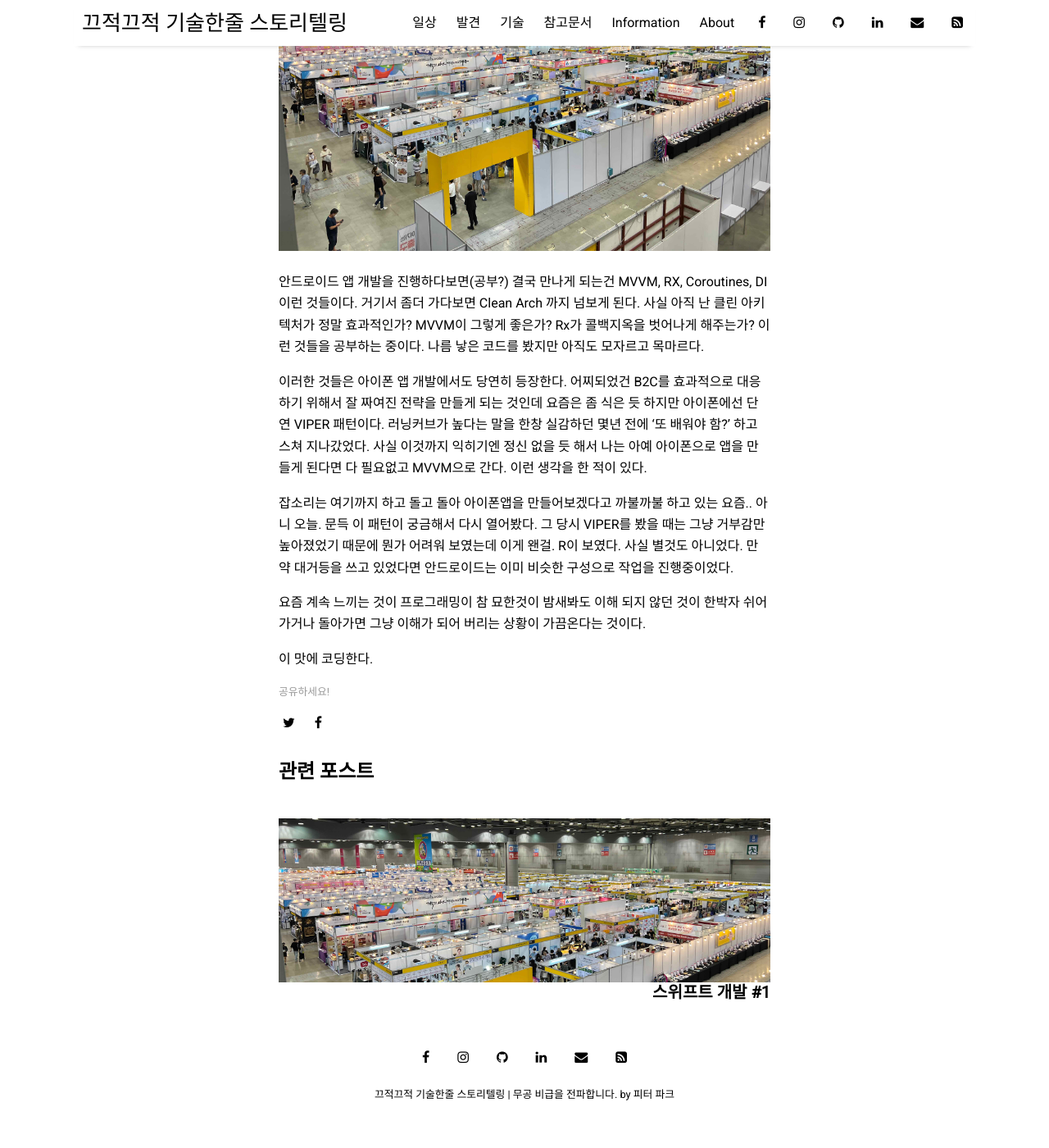
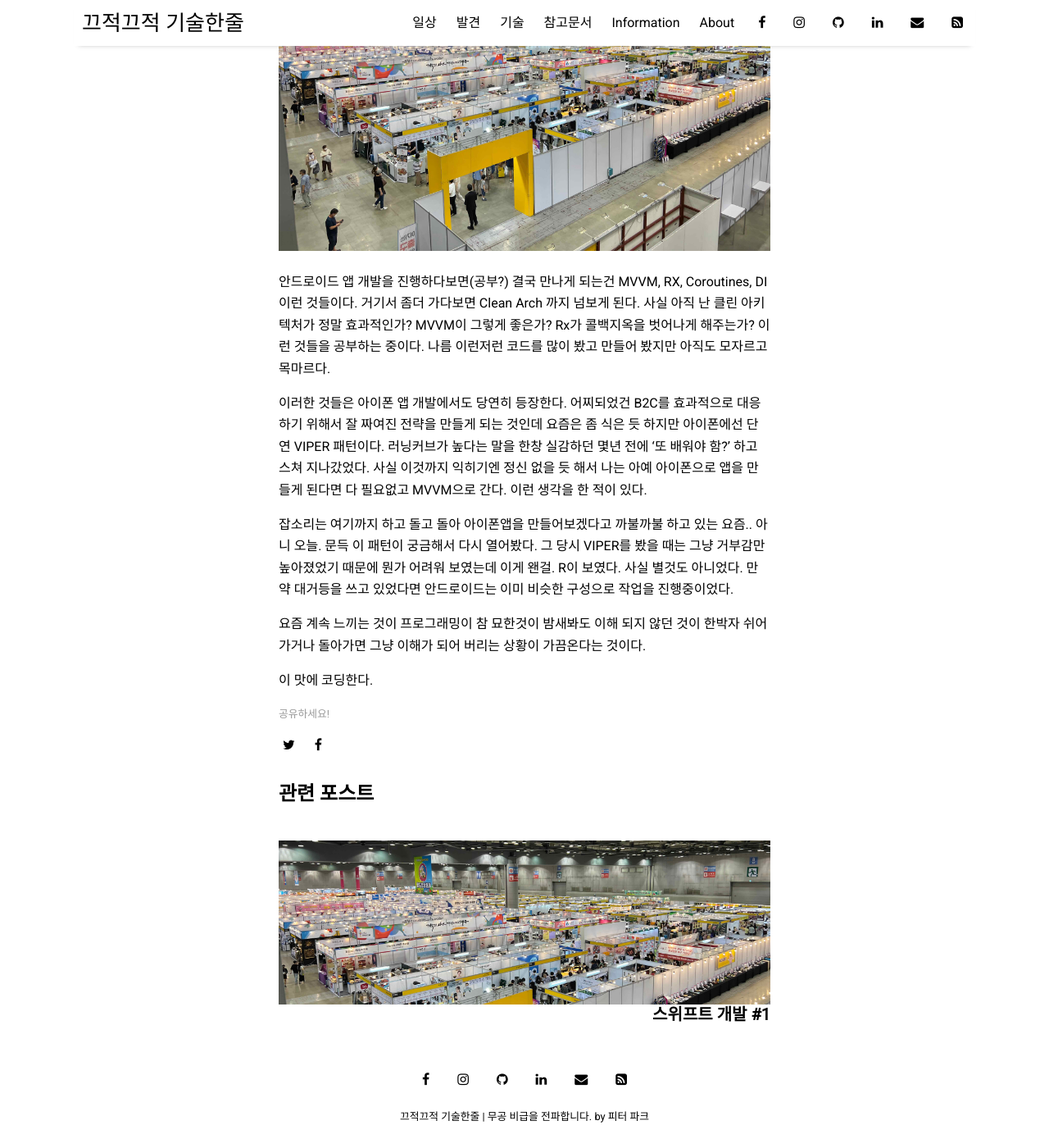
Before and after one commit to parkkw09/parkkw09.github.io, a Jekyll site: the page built from _posts/2022-08-16-VIPER.md, in a window 1280 px wide and 1400 px high, scrolled down 306 px. Shown: the whole window at 82% size. Built offline with Jekyll 4.4.1, drawn with Linux system fonts in a browser that asks for light colours; nearby versions of some CDN libraries; before the commit the page ends 1679 px from its top, so only the background shows below that.

Commit message:
Modified very simple content.

```diff
--- a/_config.yml
+++ b/_config.yml
@@ -10,7 +10,7 @@ permalink:           /:title
 plugins:             [jekyll-paginate, jekyll-sitemap, jekyll-feed, jekyll-seo-tag]
 
 # Customise atom feed settings (this is where Jekyll-Feed gets configuration information)
-title:               "끄적끄적 기술한줄 스토리텔링"
+title:               "끄적끄적 기술한줄"
 description:         "무공 비급을 전파합니다."
 author:              "피터 파크"
 
--- a/_posts/2022-08-16-VIPER.md
+++ b/_posts/2022-08-16-VIPER.md
@@ -7,7 +7,7 @@ tags: [daily]
 image: view-0003.jpg
 ---
 
-안드로이드 앱 개발을 진행하다보면(공부?) 결국 만나게 되는건 MVVM, RX, Coroutines, DI 이런 것들이다. 거기서 좀더 가다보면 Clean Arch 까지 넘보게 된다. 사실 아직 난 클린 아키텍처가 정말 효과적인가? MVVM이 그렇게 좋은가? Rx가 콜백지옥을 벗어나게 해주는가? 이런 것들을 공부하는 중이다. 나름 낳은 코드를 봤지만 아직도 모자르고 목마르다.
+안드로이드 앱 개발을 진행하다보면(공부?) 결국 만나게 되는건 MVVM, RX, Coroutines, DI 이런 것들이다. 거기서 좀더 가다보면 Clean Arch 까지 넘보게 된다. 사실 아직 난 클린 아키텍처가 정말 효과적인가? MVVM이 그렇게 좋은가? Rx가 콜백지옥을 벗어나게 해주는가? 이런 것들을 공부하는 중이다. 나름 이런저런 코드를 많이 봤고 만들어 봤지만 아직도 모자르고 목마르다.
 
 이러한 것들은 아이폰 앱 개발에서도 당연히 등장한다. 어찌되었건 B2C를 효과적으로 대응하기 위해서 잘 짜여진 전략을 만들게 되는 것인데 요즘은 좀 식은 듯 하지만 아이폰에선 단연 VIPER 패턴이다. 러닝커브가 높다는 말을 한창 실감하던 몇년 전에 '또 배워야 함?' 하고 스쳐 지나갔었다. 사실 이것까지 익히기엔 정신 없을 듯 해서 나는 아예 아이폰으로 앱을 만들게 된다면 다 필요없고 MVVM으로 간다. 이런 생각을 한 적이 있다.
 
```
